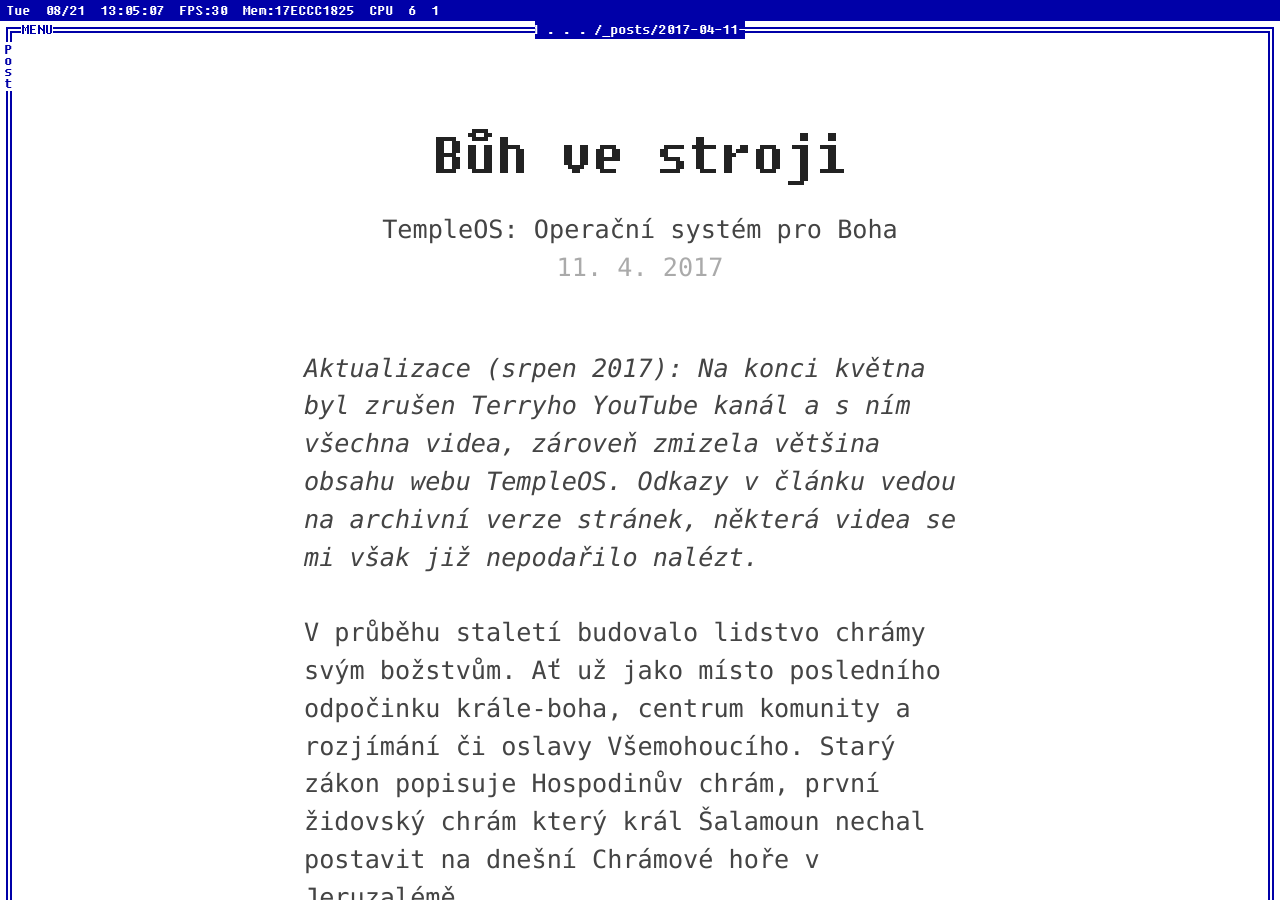
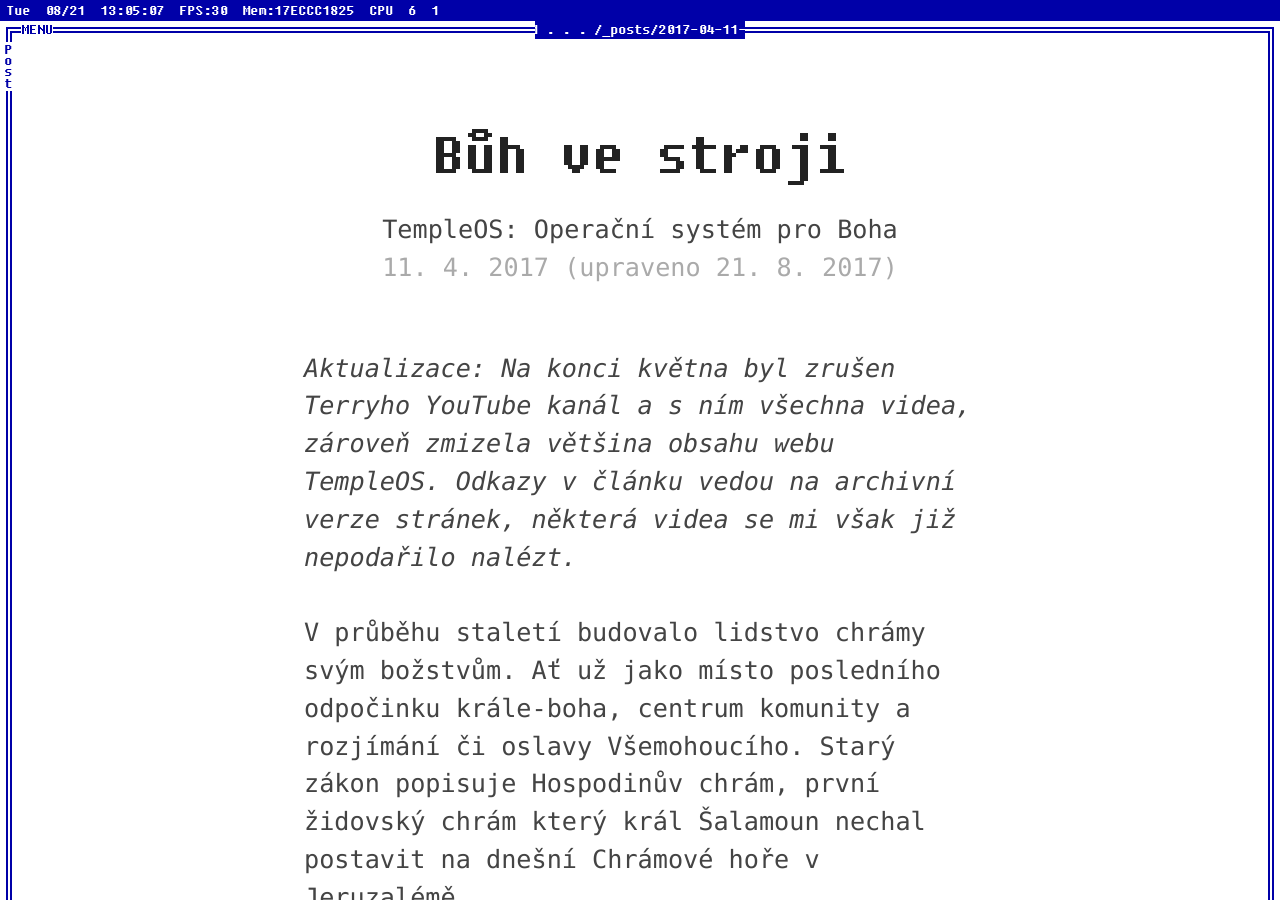
Before and after one commit to jnv/bitoff.cz, a Jekyll site: the page built from _posts/2017-04-11-templeos.md, in a window 1280 px wide and 900 px high. Built offline with Jekyll 4.4.1, drawn with Linux system fonts in a browser that asks for light colours.

Commit message:
TempleOS major edit

```diff
--- a/_posts/2017-04-11-templeos.md
+++ b/_posts/2017-04-11-templeos.md
@@ -8,9 +8,10 @@
   <script src="/assets/2017-04-templeos/extras.js"></script>
 date: 2017-04-11 18:00
 last_modified_at: 2017-08-21
+major_edit: true
 ---
 
-<ins datetime="2017-08-21">Aktualizace (srpen 2017): Na konci května byl zrušen Terryho YouTube kanál a s ním všechna videa, zároveň zmizela většina obsahu webu TempleOS. Odkazy v článku vedou na archivní verze stránek, některá videa se mi však již nepodařilo nalézt.</ins>
+<ins datetime="2017-08-21">Aktualizace: Na konci května byl zrušen Terryho YouTube kanál a s ním všechna videa, zároveň zmizela většina obsahu webu TempleOS. Odkazy v článku vedou na archivní verze stránek, některá videa se mi však již nepodařilo nalézt.</ins>
 
 V průběhu staletí budovalo lidstvo chrámy svým božstvům. Ať už jako místo posledního odpočinku krále-boha, centrum komunity a rozjímání či oslavy Všemohoucího. Starý zákon popisuje Hospodinův chrám, první židovský chrám který král Šalamoun nechal postavit na dnešní Chrámové hoře v Jeruzalémě.
 
```
